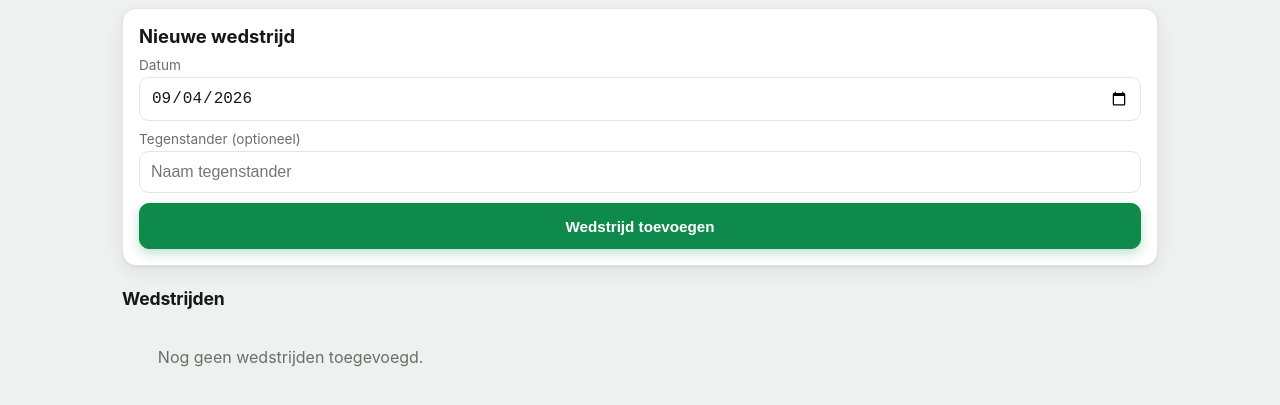
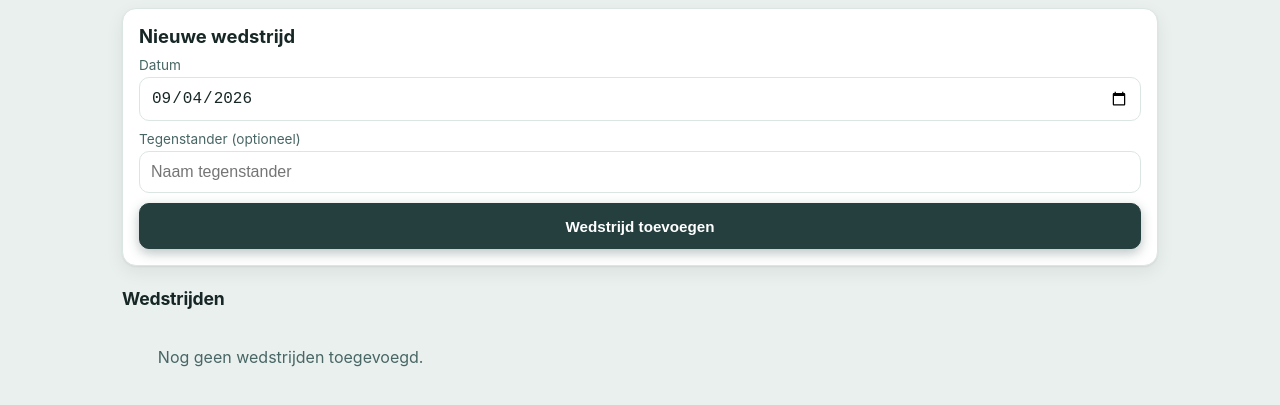
Before and after one commit to Thomasnitea/valto-statss-app, a plain HTML site: page index.html in a window 1280 px wide. Shown: the part 71-476 px from the top of the page. Drawn offline with Linux system fonts and the light colour scheme.

Commit message:
Pas 'Forest Ritual' kleurenpalet toe voor een moderner, herkenbaarder design

```diff
--- a/style.css
+++ b/style.css
@@ -1,21 +1,28 @@
 :root {
-  --bg: #eef1ef;
+  /* Forest Ritual palet */
+  --forest-950: #172726;
+  --forest-800: #243f3d;
+  --forest-500: #476664;
+  --mint-100: #d3e2de;
+  --coral: #f95831;
+
+  --bg: #eaf0ee;
   --card: #ffffff;
-  --text: #14181a;
-  --muted: #667169;
-  --border: #e1e6e2;
-  --primary: #0e8a4d;
-  --primary-dark: #0b5c34;
-  --primary-light: #e3f6ec;
-  --accent: #ff8a3d;
-  --attack: #e6f7ee;
-  --attack-border: #a9e2c3;
-  --defense: #e8f0fb;
-  --defense-border: #b7d3f5;
-  --bench: #eef0ef;
-  --opponent: #fdeeed;
-  --opponent-border: #f3bcb5;
-  --danger: #d1372b;
+  --text: var(--forest-950);
+  --muted: var(--forest-500);
+  --border: #dbe6e2;
+  --primary: var(--forest-800);
+  --primary-dark: var(--forest-950);
+  --primary-light: #dcece8;
+  --accent: var(--coral);
+  --attack: #e3ede9;
+  --attack-border: #a9c4bf;
+  --defense: var(--mint-100);
+  --defense-border: #a9c4bf;
+  --bench: #eef1ef;
+  --opponent: #fde7e0;
+  --opponent-border: #f6b79e;
+  --danger: var(--coral);
   --warning: #b5860b;
   --shadow: 0 1px 2px rgba(15, 25, 20, 0.06), 0 6px 18px rgba(15, 25, 20, 0.07);
 }
@@ -88,8 +95,8 @@ h3 { font-size: 0.85rem; margin: 0 0 10px; color: var(--muted); text-transform:
 }
 .btn:active { transform: scale(0.97); }
 
-.btn-primary { background: var(--primary); border-color: var(--primary); color: #fff; font-weight: 700; box-shadow: 0 4px 12px rgba(14, 138, 77, 0.28); }
-.btn-primary:disabled { background: #9fc2ab; border-color: #9fc2ab; box-shadow: none; cursor: not-allowed; }
+.btn-primary { background: var(--primary); border-color: var(--primary); color: #fff; font-weight: 700; box-shadow: 0 4px 12px rgba(36, 63, 61, 0.32); }
+.btn-primary:disabled { background: #a9bdb9; border-color: #a9bdb9; box-shadow: none; cursor: not-allowed; }
 .btn-danger { background: var(--danger); border-color: var(--danger); color: #fff; font-weight: 600; }
 .btn-block { display: flex; width: 100%; }
 .btn-sm { min-height: 38px; padding: 6px 10px; font-size: 0.85rem; }
@@ -251,11 +258,11 @@ input[type=text]:focus, input[type=date]:focus, select:focus {
   position: sticky;
   top: 0;
   z-index: 5;
-  background: linear-gradient(135deg, var(--primary-dark), var(--primary));
+  background: linear-gradient(135deg, var(--forest-950), var(--forest-500));
   border-radius: 18px;
   padding: 18px 16px 14px;
   margin-bottom: 14px;
-  box-shadow: 0 8px 24px rgba(11, 92, 52, 0.28);
+  box-shadow: 0 8px 24px rgba(23, 39, 38, 0.35);
 }
 .score-main {
   display: flex;
```
